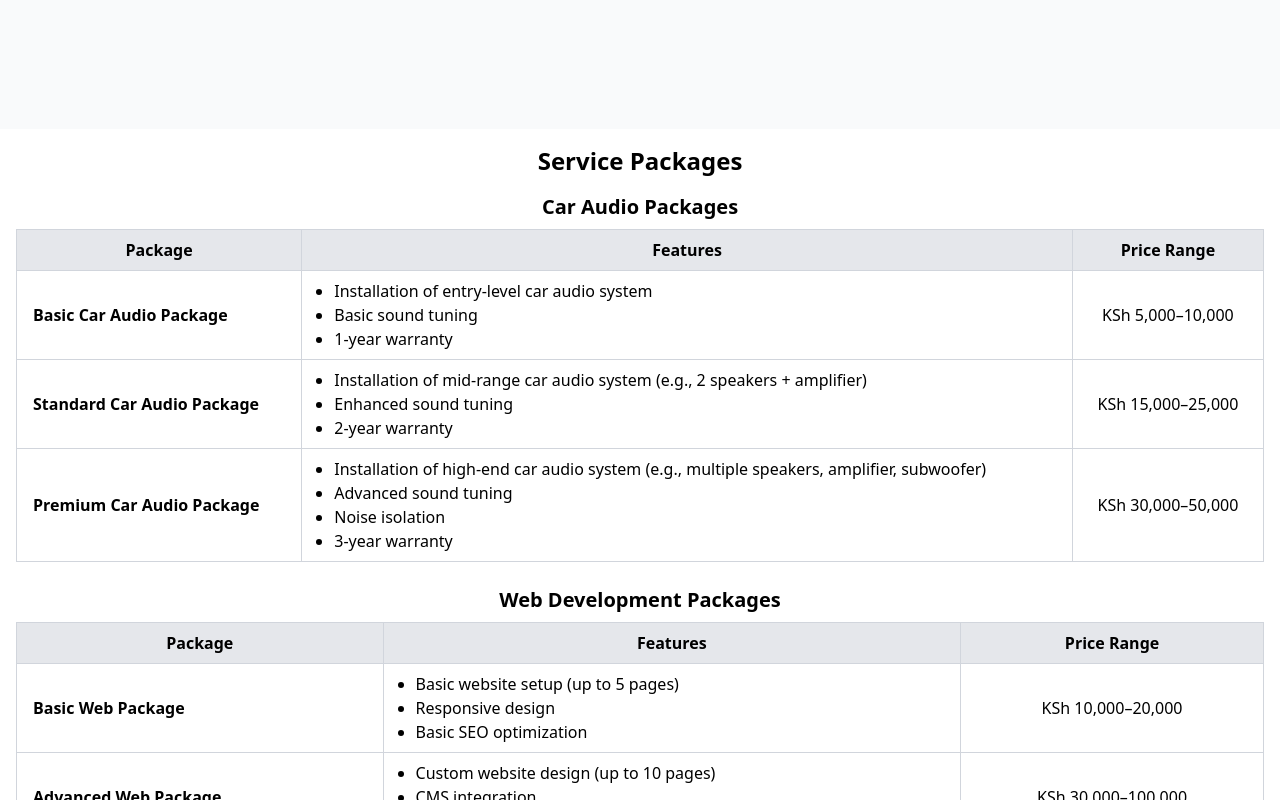
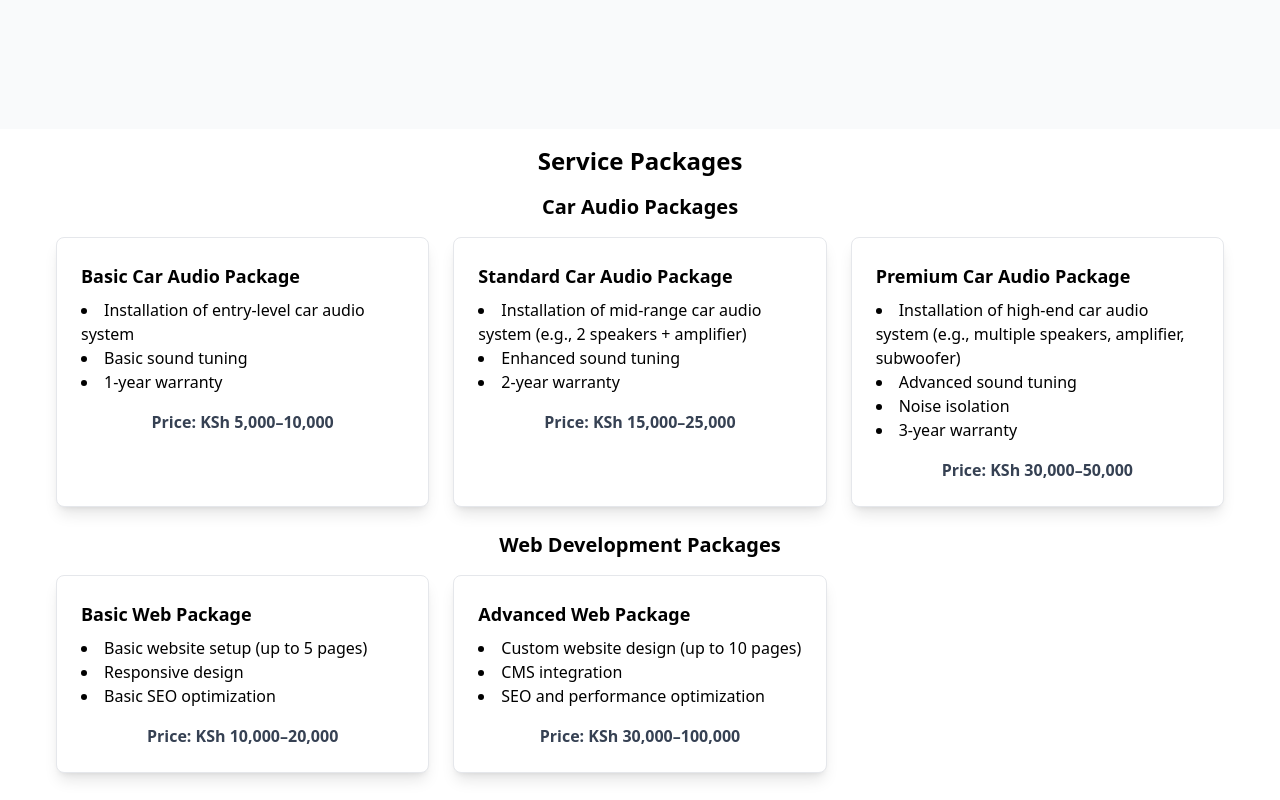
Before and after one commit to Njau-dev/Audio-pine-Solutions, a Vue app: page / in a window 1280 px wide. Shown: the part 1960-2760 px from the top of the page. Built offline with nearby package versions, Linux system fonts and the light colour scheme.

Commit message:
Services and testmonies

```diff
--- a/src/components/Pricing.vue
+++ b/src/components/Pricing.vue
@@ -78,34 +78,25 @@ const packages = ref({
 <template>
   <div class="container mx-auto p-4">
     <h2 class="text-2xl font-bold mb-4 text-center">Service Packages</h2>
-    <div class="overflow-x-auto">
-      <div v-for="(category, categoryName) in packages" :key="categoryName" class="mb-6">
-        <h3 class="text-xl font-semibold mb-2 text-center">{{ categoryName }}</h3>
-        <table class="min-w-full border border-gray-300">
-          <thead>
-            <tr class="bg-gray-200">
-              <th class="border border-gray-300 px-4 py-2">Package</th>
-              <th class="border border-gray-300 px-4 py-2">Features</th>
-              <th class="border border-gray-300 px-4 py-2">Price Range</th>
-            </tr>
-          </thead>
-          <tbody>
-            <tr v-for="(packageItem, index) in category" :key="index" class="bg-white hover:bg-gray-100">
-              <td class="border border-gray-300 px-4 py-2 font-bold">{{ packageItem.name }}</td>
-              <td class="border border-gray-300 px-4 py-2">
-                <ul class="list-disc ml-4">
-                  <li v-for="(feature, featureIndex) in packageItem.features" :key="featureIndex">
-                    {{ feature }}
-                  </li>
-                </ul>
-              </td>
-              <td class="border border-gray-300 px-4 py-2 text-center">{{ packageItem.price }}</td>
-            </tr>
-          </tbody>
-        </table>
+    <div v-for="(category, categoryName) in packages" :key="categoryName" class="mb-6">
+      <h3 class="text-xl font-semibold mb-4 text-center">{{ categoryName }}</h3>
+      <div class="grid grid-cols-1 md:grid-cols-2 lg:grid-cols-3 gap-6">
+        <div v-for="(packageItem, index) in category" :key="index" class="bg-white shadow-lg rounded-lg p-6 border border-gray-200">
+          <h4 class="text-lg font-bold mb-2">{{ packageItem.name }}</h4>
+          <ul class="list-disc list-inside mb-4">
+            <li v-for="(feature, featureIndex) in packageItem.features" :key="featureIndex">
+              {{ feature }}
+            </li>
+          </ul>
+          <p class="text-center font-semibold text-gray-700">Price: {{ packageItem.price }}</p>
+        </div>
       </div>
     </div>
   </div>
 </template>
 
-<style scoped></style>
+<style scoped>
+.container {
+  max-width: 1200px;
+}
+</style>
--- a/src/components/Testimonials.vue
+++ b/src/components/Testimonials.vue
@@ -36,7 +36,7 @@ const testimonials = ref([
     name: "Michael Wilson",
     text: "Their expertise in cyber security is unparalleled.",
     service: "Cyber Security Packages",
-    avatar: "/img/mich.jpexg",
+    avatar: "/img/mich.jpeg",
   },
 ]);
 </script>
```
